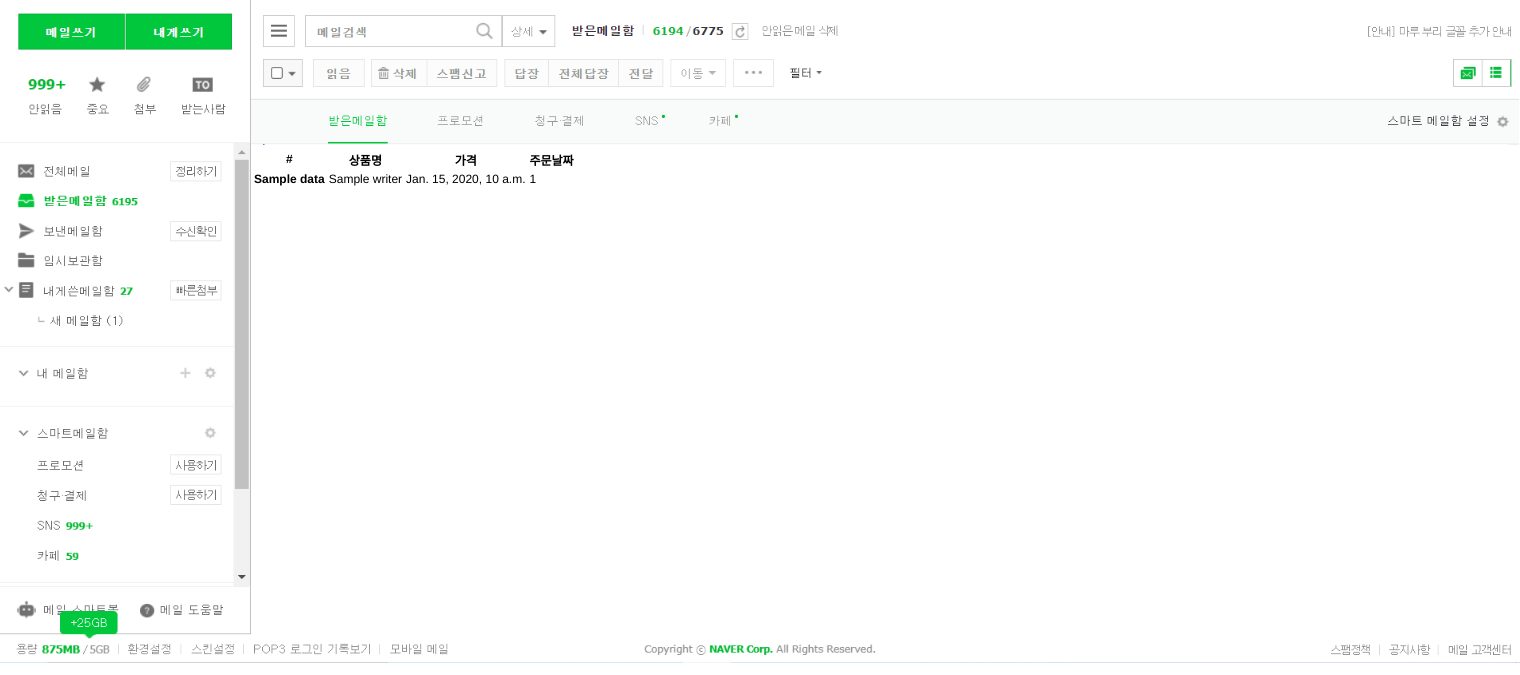
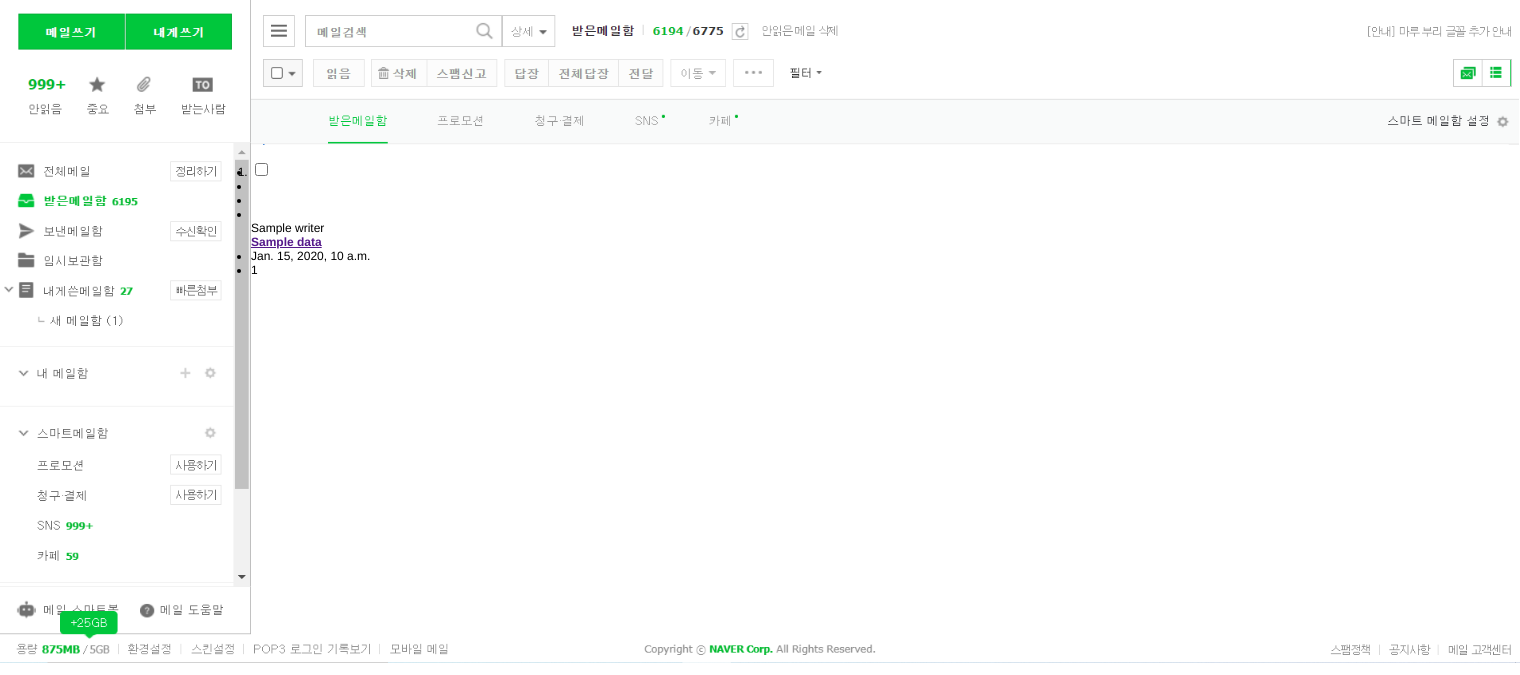
Before and after one commit to Isaacsong-2/Daver, a Django app: template daver/mailview/templates/1.html in a window 1520 px wide. Shown: the part 55-730 px from the top of the page. Run offline with Django 3.2, Linux system fonts and the light colour scheme; the template is opened without the code that fills it: most values are stand-ins (such as "Sample title", 1, 10 or a date in 2020).

Commit message:
html틀 만들기

```diff
--- a/daver/mailview/templates/1.html
+++ b/daver/mailview/templates/1.html
@@ -75,6 +75,61 @@
     </div>
   </div>
   <!-- 공갤글 -->
+  <div class="div unselectable">
+    <div class="list_for_view" class="listWrap" style="top: 0px; font-size: 9pt;">
+      <ol class="mailList sender_context" style="min-width: 600px;">
+        {% for db in data %}
+          <li class="maillist">
+            <ul class="mInfo">
+              <li class=contents>
+                <!-- 장식용 체크박스 -->
+                <input type="checkbox" class="checkbox">
+                <!-- 계정있는유저 여부 -->
+                <li class="important_mail">
+                  <span mailsn="17322" class="spr icoImportant icoImportantOff"></span>
+                </li>
+                <!-- 읽음여부 -->
+                <li class="read">
+                  <a href="#" class="spr icoRead no _c1(mlCore|readMail|read_conversation|17322) _stopDefault" title="읽지않은 메일"></a>
+                </li>
+                <!-- 이미지, 영상 유무 -->
+                <li class="file">
+                  <span class="spr " style="cursor:default;" title=""></span>
+                </li>
+              </li>
+            </ul>
+            <div class="mTitle">
+              <div class="name _ccr(lst.from) ">
+                <a class="writer">{{db.writer}}</a>
+              </div>
+              <div class="title">
+                <a href="" class="title" draggable="true">
+                  <span class="" foldersn="" mailsn="17322">
+                    <span class="" foldersn="" mailsn="17322">
+                    </span>
+                    <strong class="" foldersn="" mailsn="17322">
+                      {{db.title}}
+                    </strong>
+                  </span>
+                </a>
+                <a href="#" class="icon_previewMail" title="메일 내용 미리보기">
+                  <span class="preview"></span>
+                </a>
+                <a href="#" class="" title="새 창으로 메일 보기">
+                  <span class="spr"></span>
+                </a>
+              </div>
+            </div>
+            <ul class="mInfo split_cell">
+              <li class="date">{{ db.date }}</li>
+              <li class="views">{{ db.count }}</li>
+            </ul>
+          </li>
+        {% endfor %}
+      </ol>
+    </div>
+  </div>
+<!--
   <div class="row mt-5">
     <div class="col-12">
         <table class="table table-light">
@@ -98,7 +153,7 @@
             </tbody>
         </table>
     </div>
-  </div>
+  </div> -->
   <!-- 하단 -->
   <img class="bottom" src="{%static 'asdf.PNG' %}" alt="bottom" width = 100%>
 </body>
--- a/daver/static/1.css
+++ b/daver/static/1.css
@@ -284,3 +284,27 @@
   width: 1268px;
   overflow: hidden;
 }
+.divList {
+  /* position: absolute;
+  top: 0;
+  left: 0;
+  bottom: 0;
+  right: 0;
+  overflow: hidden; */
+  position: absolute;
+  top: 101px;
+  bottom: 0;
+  left: 0;
+  right: 0;
+  min-height: 1px;
+  overflow: auto;
+  width: auto;
+  z-index: 20;
+}
+.unselectable {
+  -moz-user-focus: ignore;
+  -moz-user-select: -moz-none;
+  -webkit-user-select: none;
+  -ms-user-select: none;
+  user-select: none;
+}
```
